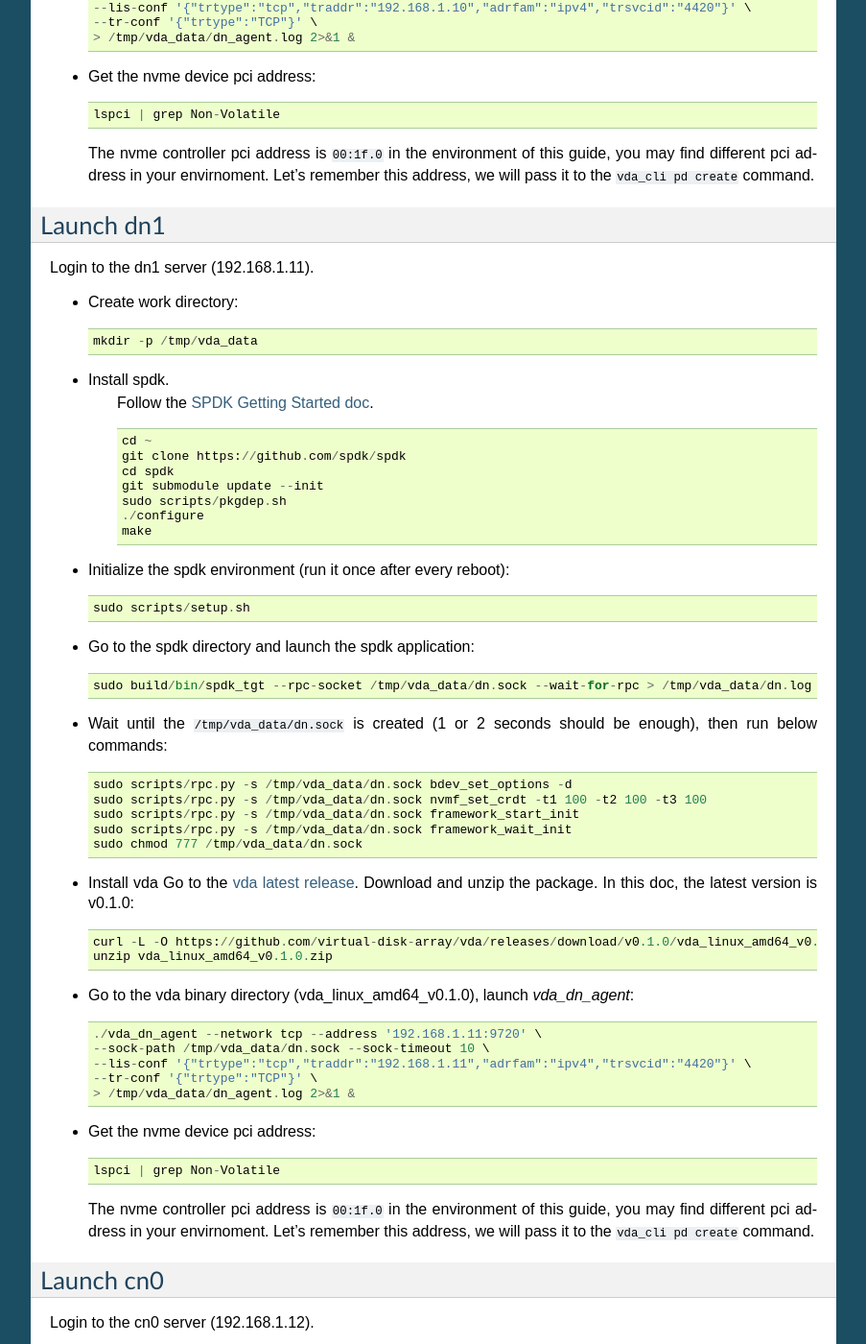
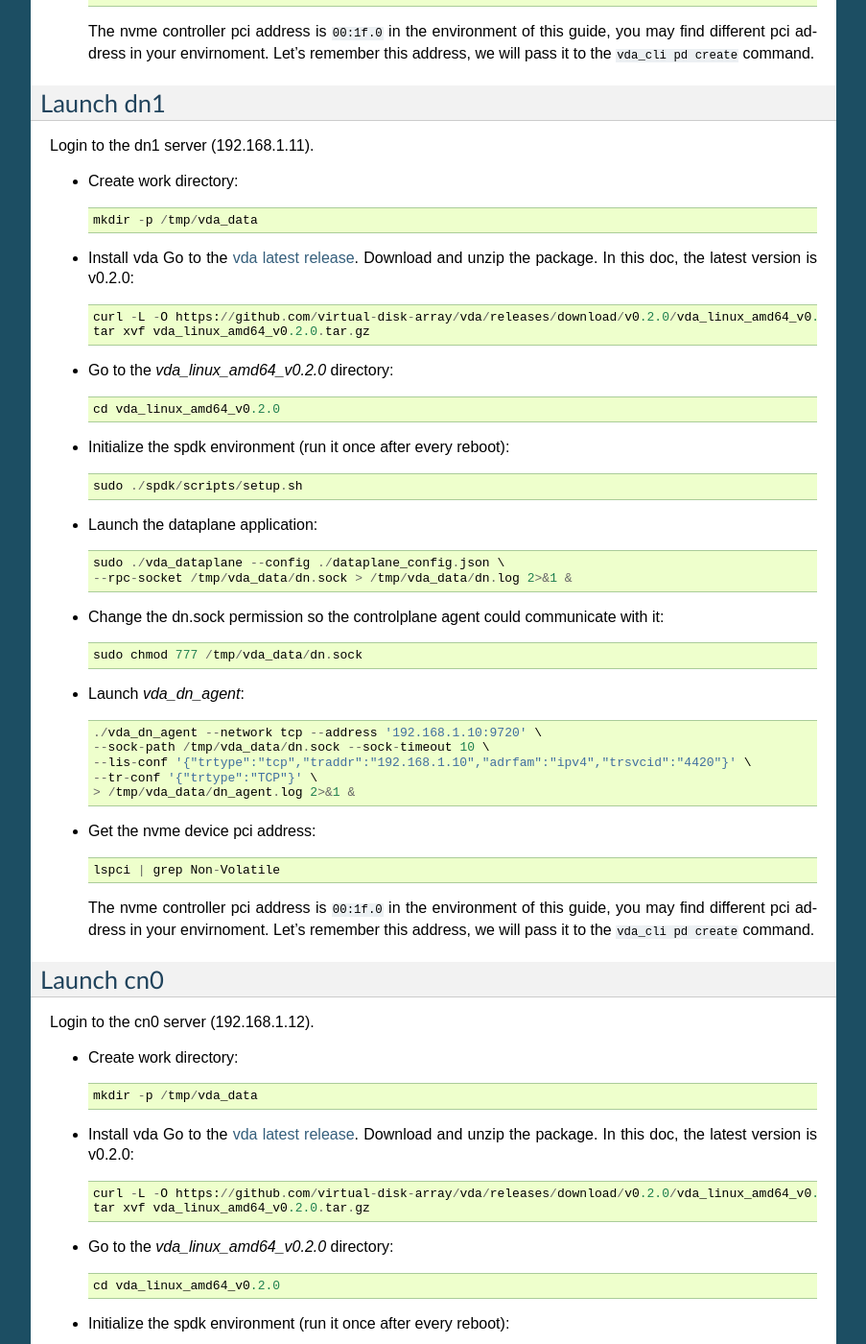
Before and after one commit to virtual-disk-array/vda_doc, a Sphinx documentation site: the page built from source/MultipleServers.rst, in a window 1280 px wide and 1400 px high, scrolled down 2295 px. Shown: the whole window at 96% size, without its empty margins (198-1101 px from the left). Built offline with Sphinx 7.4.7, drawn with Linux system fonts in a browser that asks for light colours; some of the changed text lies outside the part shown.

Commit message:
update MlutipleCompoents and MultipleServers to v0.2.0

```diff
--- a/source/MinimalDeployment.rst
+++ b/source/MinimalDeployment.rst
@@ -154,7 +154,7 @@
 
 Launch monitor
 ^^^^^^^^^^^^^^
-Go to the vda binary directory (vda_linux_amd64_v0.1.0), run below command::
+Run below command::
 
   ./vda_monitor --etcd-endpoints localhost:2389 \
   > /tmp/vda_data/monitor.log 2>&1 &
--- a/source/MultipleServers.rst
+++ b/source/MultipleServers.rst
@@ -64,43 +64,32 @@
 
     mkdir -p /tmp/vda_data
 
-* Install spdk
-  Follow the `SPDK Getting Started doc <https://spdk.io/doc/getting_started.html>`_.
-  ::
+* Install vda
+  Go to the `vda latest release <https://github.com/virtual-disk-array/vda/releases/latest>`_.
+  Download and unzip the package. In this doc, the latest version is
+  v0.2.0::
 
-     git clone https://github.com/spdk/spdk
-     cd spdk
-     git submodule update --init
-     sudo scripts/pkgdep.sh
-     ./configure
-     make
+    curl -L -O https://github.com/virtual-disk-array/vda/releases/download/v0.2.0/vda_linux_amd64_v0.2.0.tar.gz
+    tar xvf vda_linux_amd64_v0.2.0.tar.gz
+
+* Go to the `vda_linux_amd64_v0.2.0` directory::
+
+    cd vda_linux_amd64_v0.2.0
 
 * Initialize the spdk environment (run it once after every reboot)::
 
-    sudo scripts/setup.sh
+    sudo ./spdk/scripts/setup.sh
 
-* Go to the spdk directory and launch the spdk application::
+* Launch the dataplane application::
 
-    sudo build/bin/spdk_tgt --rpc-socket /tmp/vda_data/dn.sock --wait-for-rpc > /tmp/vda_data/dn.log 2>&1 &
+    sudo ./vda_dataplane --config ./dataplane_config.json \
+    --rpc-socket /tmp/vda_data/dn.sock > /tmp/vda_data/dn.log 2>&1 &
 
-* Wait until the ``/tmp/vda_data/dn.sock`` is created (1 or 2 seconds
-  should be enough), then run below commands::
+* Change the dn.sock permission so the controlplane agent could communicate with it::
 
-    sudo scripts/rpc.py -s /tmp/vda_data/dn.sock bdev_set_options -d
-    sudo scripts/rpc.py -s /tmp/vda_data/dn.sock nvmf_set_crdt -t1 100 -t2 100 -t3 100
-    sudo scripts/rpc.py -s /tmp/vda_data/dn.sock framework_start_init
-    sudo scripts/rpc.py -s /tmp/vda_data/dn.sock framework_wait_init
     sudo chmod 777 /tmp/vda_data/dn.sock
 
-* Install vda
-  Go to the `vda latest release <https://github.com/virtual-disk-array/vda/releases/latest>`_.
-  Download and unzip the package. In this doc, the latest version is
-  v0.1.0::
-
-    curl -L -O https://github.com/virtual-disk-array/vda/releases/download/v0.1.0/vda_linux_amd64_v0.1.0.zip
-    unzip vda_linux_amd64_v0.1.0.zip
-
-* Go to the vda binary directory (vda_linux_amd64_v0.1.0), launch `vda_dn_agent`::
+* Launch `vda_dn_agent`::
 
     ./vda_dn_agent --network tcp --address '192.168.1.10:9720' \
     --sock-path /tmp/vda_data/dn.sock --sock-timeout 10 \
@@ -125,48 +114,36 @@
 
     mkdir -p /tmp/vda_data
 
-* Install spdk.
-    Follow the `SPDK Getting Started doc <https://spdk.io/doc/getting_started.html>`_.
-    ::
+* Install vda
+  Go to the `vda latest release <https://github.com/virtual-disk-array/vda/releases/latest>`_.
+  Download and unzip the package. In this doc, the latest version is
+  v0.2.0::
 
-       cd ~
-       git clone https://github.com/spdk/spdk
-       cd spdk
-       git submodule update --init
-       sudo scripts/pkgdep.sh
-       ./configure
-       make
+    curl -L -O https://github.com/virtual-disk-array/vda/releases/download/v0.2.0/vda_linux_amd64_v0.2.0.tar.gz
+    tar xvf vda_linux_amd64_v0.2.0.tar.gz
+
+* Go to the `vda_linux_amd64_v0.2.0` directory::
+
+    cd vda_linux_amd64_v0.2.0
 
 * Initialize the spdk environment (run it once after every reboot)::
 
-    sudo scripts/setup.sh
+    sudo ./spdk/scripts/setup.sh
 
-* Go to the spdk directory and launch the spdk application::
+* Launch the dataplane application::
 
-    sudo build/bin/spdk_tgt --rpc-socket /tmp/vda_data/dn.sock --wait-for-rpc > /tmp/vda_data/dn.log 2>&1 &
+    sudo ./vda_dataplane --config ./dataplane_config.json \
+    --rpc-socket /tmp/vda_data/dn.sock > /tmp/vda_data/dn.log 2>&1 &
 
-* Wait until the ``/tmp/vda_data/dn.sock`` is created (1 or 2 seconds
-  should be enough), then run below commands::
+* Change the dn.sock permission so the controlplane agent could communicate with it::
 
-    sudo scripts/rpc.py -s /tmp/vda_data/dn.sock bdev_set_options -d
-    sudo scripts/rpc.py -s /tmp/vda_data/dn.sock nvmf_set_crdt -t1 100 -t2 100 -t3 100
-    sudo scripts/rpc.py -s /tmp/vda_data/dn.sock framework_start_init
-    sudo scripts/rpc.py -s /tmp/vda_data/dn.sock framework_wait_init
     sudo chmod 777 /tmp/vda_data/dn.sock
 
-* Install vda
-  Go to the `vda latest release <https://github.com/virtual-disk-array/vda/releases/latest>`_.
-  Download and unzip the package. In this doc, the latest version is
-  v0.1.0::
+* Launch `vda_dn_agent`::
 
-    curl -L -O https://github.com/virtual-disk-array/vda/releases/download/v0.1.0/vda_linux_amd64_v0.1.0.zip
-    unzip vda_linux_amd64_v0.1.0.zip
-
-* Go to the vda binary directory (vda_linux_amd64_v0.1.0), launch `vda_dn_agent`::
-
-    ./vda_dn_agent --network tcp --address '192.168.1.11:9720' \
+    ./vda_dn_agent --network tcp --address '192.168.1.10:9720' \
     --sock-path /tmp/vda_data/dn.sock --sock-timeout 10 \
-    --lis-conf '{"trtype":"tcp","traddr":"192.168.1.11","adrfam":"ipv4","trsvcid":"4420"}' \
+    --lis-conf '{"trtype":"tcp","traddr":"192.168.1.10","adrfam":"ipv4","trsvcid":"4420"}' \
     --tr-conf '{"trtype":"TCP"}' \
     > /tmp/vda_data/dn_agent.log 2>&1 &
 
@@ -187,44 +164,32 @@
 
     mkdir -p /tmp/vda_data
 
-* Install spdk
-  Follow the `SPDK Getting Started doc <https://spdk.io/doc/getting_started.html>`_.
-  ::
+* Install vda
+  Go to the `vda latest release <https://github.com/virtual-disk-array/vda/releases/latest>`_.
+  Download and unzip the package. In this doc, the latest version is
+  v0.2.0::
 
-     cd ~
-     git clone https://github.com/spdk/spdk
-     cd spdk
-     git submodule update --init
-     sudo scripts/pkgdep.sh
-     ./configure
-     make
+    curl -L -O https://github.com/virtual-disk-array/vda/releases/download/v0.2.0/vda_linux_amd64_v0.2.0.tar.gz
+    tar xvf vda_linux_amd64_v0.2.0.tar.gz
+
+* Go to the `vda_linux_amd64_v0.2.0` directory::
+
+    cd vda_linux_amd64_v0.2.0
 
 * Initialize the spdk environment (run it once after every reboot)::
 
-    sudo scripts/setup.sh
+    sudo ./spdk/scripts/setup.sh
 
-* Go to the spdk directory and launch the spdk application::
+* Launch the dataplane application::
 
-    sudo build/bin/spdk_tgt --rpc-socket /tmp/vda_data/cn.sock --wait-for-rpc > /tmp/vda_data/cn.log 2>&1 &
+    sudo ./vda_dataplane --config ./dataplane_config.json \
+    --rpc-socket /tmp/vda_data/cn.sock > /tmp/vda_data/cn.log 2>&1 &
 
-* Wait until the ``/tmp/vda_data/cn.sock`` is created (1 or 2 seconds
-  should be enough), then run below commands::
+* Change the dn.sock permission so the controlplane agent could communicate with it::
 
-    sudo scripts/rpc.py -s /tmp/vda_data/cn.sock bdev_set_options -d
-    sudo scripts/rpc.py -s /tmp/vda_data/cn.sock nvmf_set_crdt -t1 100 -t2 100 -t3 100
-    sudo scripts/rpc.py -s /tmp/vda_data/cn.sock framework_start_init
-    sudo scripts/rpc.py -s /tmp/vda_data/cn.sock framework_wait_init
     sudo chmod 777 /tmp/vda_data/cn.sock
 
-* Install vda
-  Go to the `vda latest release <https://github.com/virtual-disk-array/vda/releases/latest>`_.
-  Download and unzip the package. In this doc, the latest version is
-  v0.1.0::
-
-    curl -L -O https://github.com/virtual-disk-array/vda/releases/download/v0.1.0/vda_linux_amd64_v0.1.0.zip
-    unzip vda_linux_amd64_v0.1.0.zip
-
-* Go to the vda binary directory (vda_linux_amd64_v0.1.0), launch `vda_cn_agent`::
+* Launch `vda_cn_agent`::
 
     ./vda_cn_agent --network tcp --address '192.168.1.12:9820' \
     --sock-path /tmp/vda_data/cn.sock --sock-timeout 10 \
@@ -240,44 +205,32 @@
 
     mkdir -p /tmp/vda_data
 
-* Install spdk
-  Follow the `SPDK Getting Started doc <https://spdk.io/doc/getting_started.html>`_.
-  ::
+* Install vda
+  Go to the `vda latest release <https://github.com/virtual-disk-array/vda/releases/latest>`_.
+  Download and unzip the package. In this doc, the latest version is
+  v0.2.0::
 
-     cd ~
-     git clone https://github.com/spdk/spdk
-     cd spdk
-     git submodule update --init
-     sudo scripts/pkgdep.sh
-     ./configure
-     make
+    curl -L -O https://github.com/virtual-disk-array/vda/releases/download/v0.2.0/vda_linux_amd64_v0.2.0.tar.gz
+    tar xvf vda_linux_amd64_v0.2.0.tar.gz
+
+* Go to the `vda_linux_amd64_v0.2.0` directory::
+
+    cd vda_linux_amd64_v0.2.0
 
 * Initialize the spdk environment (run it once after every reboot)::
 
-    sudo scripts/setup.sh
+    sudo ./spdk/scripts/setup.sh
 
-* Go to the spdk directory and launch the spdk application::
+* Launch the dataplane application::
 
-    sudo build/bin/spdk_tgt --rpc-socket /tmp/vda_data/cn.sock --wait-for-rpc > /tmp/vda_data/cn.log 2>&1 &
+    sudo ./vda_dataplane --config ./dataplane_config.json \
+    --rpc-socket /tmp/vda_data/cn.sock > /tmp/vda_data/cn.log 2>&1 &
 
-* Wait until the ``/tmp/vda_data/cn.sock`` is created (1 or 2 seconds
-  should be enough), then run below commands::
+* Change the dn.sock permission so the controlplane agent could communicate with it::
 
-    sudo scripts/rpc.py -s /tmp/vda_data/cn.sock bdev_set_options -d
-    sudo scripts/rpc.py -s /tmp/vda_data/cn.sock nvmf_set_crdt -t1 100 -t2 100 -t3 100
-    sudo scripts/rpc.py -s /tmp/vda_data/cn.sock framework_start_init
-    sudo scripts/rpc.py -s /tmp/vda_data/cn.sock framework_wait_init
     sudo chmod 777 /tmp/vda_data/cn.sock
 
-* Install vda
-  Go to the `vda latest release <https://github.com/virtual-disk-array/vda/releases/latest>`_.
-  Download and unzip the package. In this doc, the latest version is
-  v0.1.0::
-
-    curl -L -O https://github.com/virtual-disk-array/vda/releases/download/v0.1.0/vda_linux_amd64_v0.1.0.zip
-    unzip vda_linux_amd64_v0.1.0.zip
-
-* Go to the vda binary directory (vda_linux_amd64_v0.1.0), launch `vda_cn_agent`::
+* Launch `vda_cn_agent`::
 
     ./vda_cn_agent --network tcp --address '192.168.1.13:9820' \
     --sock-path /tmp/vda_data/cn.sock --sock-timeout 10 \
@@ -296,12 +249,16 @@
 * Install vda
   Go to the `vda latest release <https://github.com/virtual-disk-array/vda/releases/latest>`_.
   Download and unzip the package. In this doc, the latest version is
-  v0.1.0::
+  v0.2.0::
 
-    curl -L -O https://github.com/virtual-disk-array/vda/releases/download/v0.1.0/vda_linux_amd64_v0.1.0.zip
-    unzip vda_linux_amd64_v0.1.0.zip
+    curl -L -O https://github.com/virtual-disk-array/vda/releases/download/v0.2.0/vda_linux_amd64_v0.2.0.tar.gz
+    tar xvf vda_linux_amd64_v0.2.0.tar.gz
 
-* Go to the vda binary directory (vda_linux_amd64_v0.1.0), launch `vda_portal`::
+* Go to the `vda_linux_amd64_v0.2.0` directory::
+
+    cd vda_linux_amd64_v0.2.0
+
+* Launch `vda_portal`::
 
     ./vda_portal --portal-address '192.168.1.17:9520' --portal-network tcp \
     --etcd-endpoints 192.168.1.16:2389 \
@@ -318,12 +275,16 @@
 * Install vda
   Go to the `vda latest release <https://github.com/virtual-disk-array/vda/releases/latest>`_.
   Download and unzip the package. In this doc, the latest version is
-  v0.1.0::
+  v0.2.0::
 
-    curl -L -O https://github.com/virtual-disk-array/vda/releases/download/v0.1.0/vda_linux_amd64_v0.1.0.zip
-    unzip vda_linux_amd64_v0.1.0.zip
+    curl -L -O https://github.com/virtual-disk-array/vda/releases/download/v0.2.0/vda_linux_amd64_v0.2.0.tar.gz
+    tar xvf vda_linux_amd64_v0.2.0.tar.gz
 
-* Go to the vda binary directory (vda_linux_amd64_v0.1.0), launch `vda_portal`::
+* Go to the `vda_linux_amd64_v0.2.0` directory::
+
+    cd vda_linux_amd64_v0.2.0
+
+* Launch `vda_portal`::
 
     ./vda_portal --portal-address '192.168.1.18:9520' --portal-network tcp \
     --etcd-endpoints 192.168.1.16:2389 \
@@ -340,12 +301,16 @@
 * Install vda
   Go to the `vda latest release <https://github.com/virtual-disk-array/vda/releases/latest>`_.
   Download and unzip the package. In this doc, the latest version is
-  v0.1.0::
+  v0.2.0::
 
-    curl -L -O https://github.com/virtual-disk-array/vda/releases/download/v0.1.0/vda_linux_amd64_v0.1.0.zip
-    unzip vda_linux_amd64_v0.1.0.zip
+    curl -L -O https://github.com/virtual-disk-array/vda/releases/download/v0.2.0/vda_linux_amd64_v0.2.0.tar.gz
+    tar xvf vda_linux_amd64_v0.2.0.tar.gz
 
-* Go to the vda binary directory (vda_linux_amd64_v0.1.0), launch `vda_monitor`::
+* Go to the `vda_linux_amd64_v0.2.0` directory::
+
+    cd vda_linux_amd64_v0.2.0
+
+* Launch `vda_monitor`::
 
     ./vda_monitor --etcd-endpoints 192.168.1.16:2389 \
     > /tmp/vda_data/monitor.log 2>&1 &
@@ -361,27 +326,35 @@
 * Install vda
   Go to the `vda latest release <https://github.com/virtual-disk-array/vda/releases/latest>`_.
   Download and unzip the package. In this doc, the latest version is
-  v0.1.0::
+  v0.2.0::
 
-    curl -L -O https://github.com/virtual-disk-array/vda/releases/download/v0.1.0/vda_linux_amd64_v0.1.0.zip
-    unzip vda_linux_amd64_v0.1.0.zip
+    curl -L -O https://github.com/virtual-disk-array/vda/releases/download/v0.2.0/vda_linux_amd64_v0.2.0.tar.gz
+    tar xvf vda_linux_amd64_v0.2.0.tar.gz
 
-* Go to the vda binary directory (vda_linux_amd64_v0.1.0), launch `vda_monitor`::
+* Go to the `vda_linux_amd64_v0.2.0` directory::
+
+    cd vda_linux_amd64_v0.2.0
+
+* Launch `vda_monitor`::
 
     ./vda_monitor --etcd-endpoints 192.168.1.16:2389 \
     > /tmp/vda_data/monitor.log 2>&1 &
 
-Operate the VDA cluster
-^^^^^^^^^^^^^^^^^^^^^^^
+Operate against the VDA cluster
+^^^^^^^^^^^^^^^^^^^^^^^^^^^^^^^
 Login to the cli server (192.168.1.21)
 
 * Install vda
   Go to the `vda latest release <https://github.com/virtual-disk-array/vda/releases/latest>`_.
   Download and unzip the package. In this doc, the latest version is
-  v0.1.0::
+  v0.2.0::
 
-    curl -L -O https://github.com/virtual-disk-array/vda/releases/download/v0.1.0/vda_linux_amd64_v0.1.0.zip
-    unzip vda_linux_amd64_v0.1.0.zip
+    curl -L -O https://github.com/virtual-disk-array/vda/releases/download/v0.2.0/vda_linux_amd64_v0.2.0.tar.gz
+    tar xvf vda_linux_amd64_v0.2.0.tar.gz
+
+* Go to the `vda_linux_amd64_v0.2.0` directory::
+
+    cd vda_linux_amd64_v0.2.0
 
 * Create dn0::
 
@@ -660,12 +633,17 @@
 
 Cleanup the environment
 ^^^^^^^^^^^^^^^^^^^^^^^
-In the above comands, we let the cli connect to the portal0
-(192.168.1.17). Here we let the cli connect to the portal1
-(192.167.1.18). They are equivalent.
+In the above comands, the cli connect to the portal0
+(192.168.1.17). Here we connect to the portal1 (192.167.1.18). They
+are equivalent.
 
-* Login to the cli server (192.168.1.21), go to the vda binary
-  directory, run below commands::
+* Login to the cli server (192.168.1.21)
+
+* Go to the `vda_linux_amd64_v0.2.0` directory::
+
+    cd vda_linux_amd64_v0.2.0
+
+* run below commands::
 
     ./vda_cli --portal-addr 192.168.1.18:9520 exp delete --da-name da0 --exp-name exp0b
     ./vda_cli --portal-addr 192.168.1.18:9520 exp delete --da-name da1 --exp-name exp1a
@@ -681,13 +659,15 @@
 * Login to dn0 and dn0, run below commands::
 
     killall vda_dn_agent
-    sudo killall reactor_0
+    cd vda_linux_amd64_v0.2.0
+    ./spdk/scripts/rpc.py -s /tmp/vda_data/dn.sock spdk_kill_instance SIGTERM
     rm -rf /tmp/vda_data
 
 * Login to cn0 and cn1, run below commands::
 
     killall vda_cn_agent
-    sudo killall reactor_0
+    cd vda_linux_amd64_v0.2.0
+    ./spdk/scripts/rpc.py -s /tmp/vda_data/cn.sock spdk_kill_instance SIGTERM
     rm -rf /tmp/vda_data
 
 * Login to the portal0 and port1, run below commands::
```
Also changed, not shown: other parts of source/MultipleServers.rst (+1 -1 lines), source/MultipleComponentsInOneServer.rst (+50 -66 lines).
